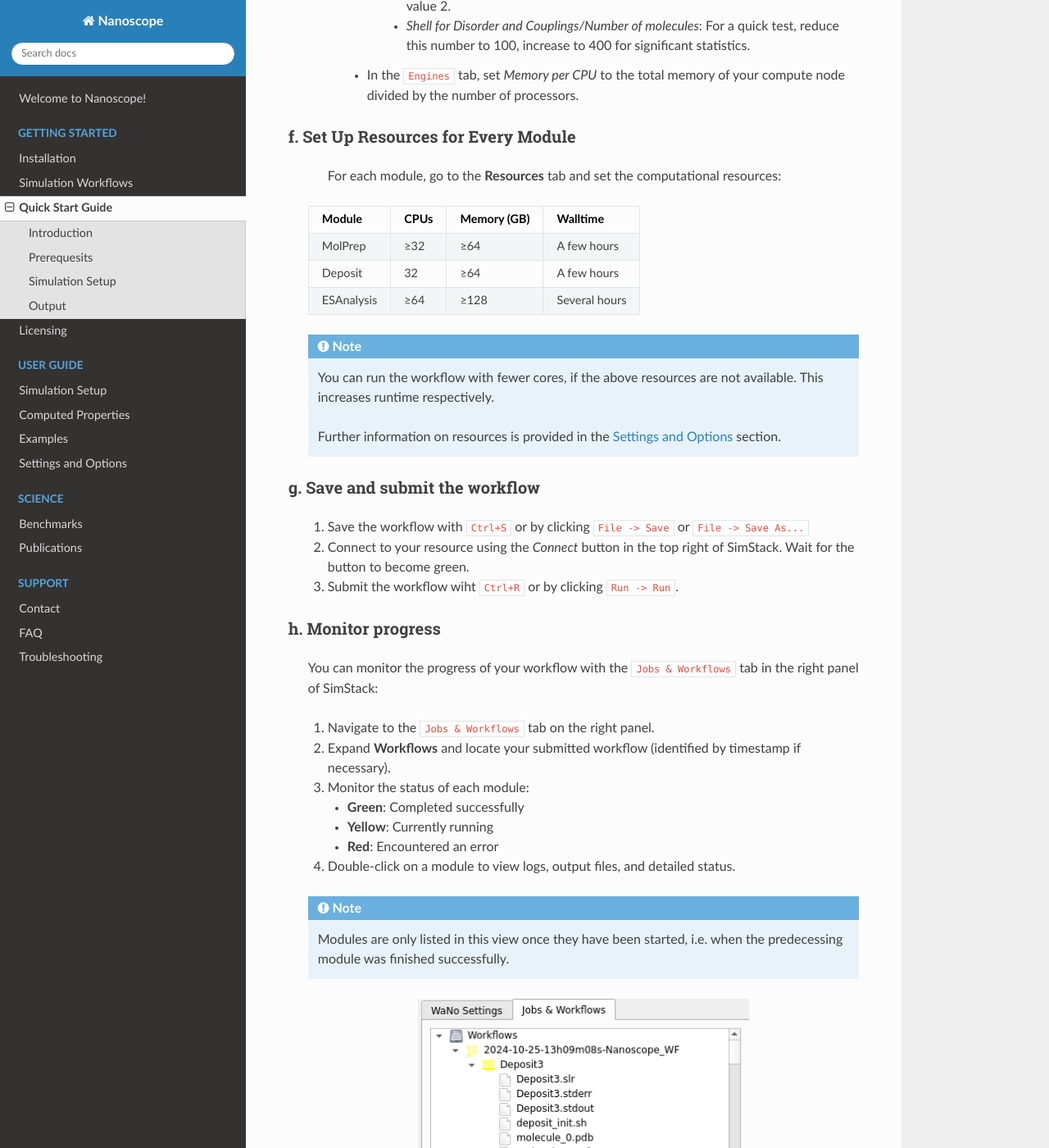
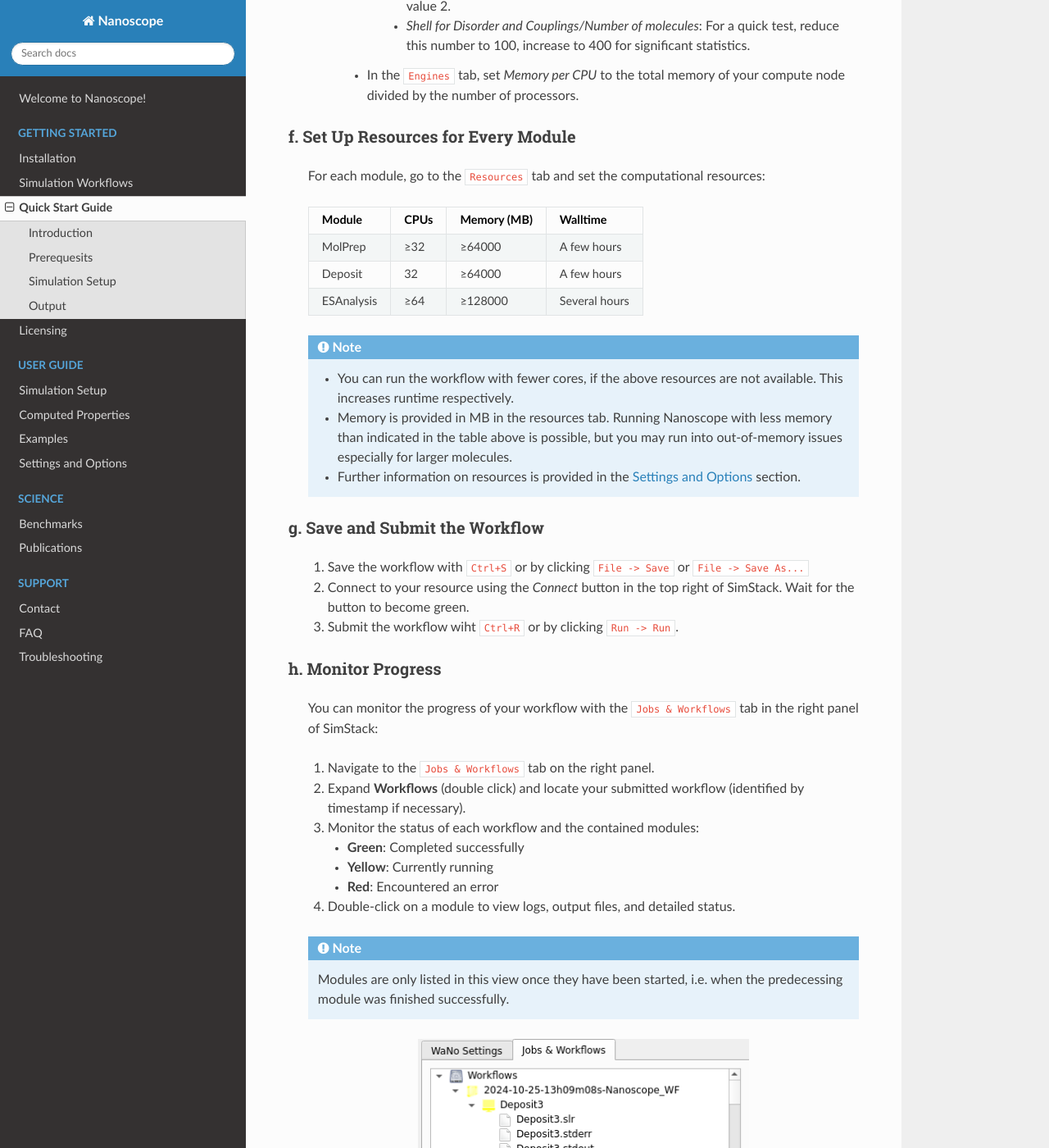
Before and after one commit to NanomatchGmbH/nanoscope-docs, a Sphinx documentation site: the page built from docs/source/getting_started/quick_start.rst, in a window 1280 px wide and 1400 px high, scrolled down 5080 px. Shown: the whole window at 82% size. Built offline with Sphinx 7.4.7 and the Read the Docs theme 3.1.0, drawn with Linux system fonts in a browser that asks for light colours; some of the changed text lies outside the part shown.

Commit message:
small fixes of stuff missing after PR and cosmetic changes

```diff
--- a/docs/source/getting_started/quick_start.rst
+++ b/docs/source/getting_started/quick_start.rst
@@ -30,7 +30,7 @@
 
            Design a molecule with MolView
 
-b. Download and Convert the Molecule file.
+b. Download and Convert the Molecule File.
 ^^^^^^^^^^^^^^^^^^^^^^^^^^^^^^^^^^^^^^^^^^
     1. In MolView, download the 3D molecule file with ``Tools -> MOL file``.
     2. Convert the molecule to a mol2 file suitable for the MolPrep module using:
@@ -68,7 +68,7 @@
            :align: center
 
 
-e. Set up Individual Modules
+e. Set Up Individual Modules
 ^^^^^^^^^^^^^^^^^^^^^^^^^^^^
 
     In the central panel, double-click on the module to set it up.
@@ -145,27 +145,29 @@
 f. Set Up Resources for Every Module
 ^^^^^^^^^^^^^^^^^^^^^^^^^^^^^^^^^^^^
 
-       For each module, go to the **Resources** tab and set the computational resources:
+   For each module, go to the ``Resources`` tab and set the computational resources:
 
    +------------+--------------+-------------+-----------+
-   | Module     | CPUs         | Memory (GB) | Walltime  |
+   | Module     | CPUs         | Memory (MB) | Walltime  |
    +============+==============+=============+===========+
-   | MolPrep    | ≥32          | ≥64         | A few     |
+   | MolPrep    | ≥32          | ≥64000      | A few     |
    |            |              |             | hours     |
    +------------+--------------+-------------+-----------+
-   | Deposit    | 32           | ≥64         | A few     |
+   | Deposit    | 32           | ≥64000      | A few     |
    |            |              |             | hours     |
    +------------+--------------+-------------+-----------+
-   | ESAnalysis | ≥64          | ≥128        | Several   |
+   | ESAnalysis | ≥64          | ≥128000     | Several   |
    |            |              |             | hours     |
    +------------+--------------+-------------+-----------+
 
-   .. note :: You can run the workflow with fewer cores, if the above resources are not available. This increases runtime respectively.
+   .. note :: * You can run the workflow with fewer cores, if the above resources are not available. This increases runtime respectively.
 
-        Further information on resources is provided in the :ref:`user_guide_settings` section.
+        * Memory is provided in MB in the resources tab. Running Nanoscope with less memory than indicated in the table above is possible, but you may run into out-of-memory issues especially for larger molecules.
+
+        * Further information on resources is provided in the :ref:`user_guide_settings` section.
 
 
-g. Save and submit the workflow
+g. Save and Submit the Workflow
 ^^^^^^^^^^^^^^^^^^^^^^^^^^^^^^^
 
     1. Save the workflow with ``Ctrl+S`` or by clicking ``File -> Save`` or ``File -> Save As...``
@@ -173,16 +175,16 @@
     3. Submit the workflow wiht ``Ctrl+R`` or by clicking ``Run -> Run``.
 
 
-h. Monitor progress
+h. Monitor Progress
 ^^^^^^^^^^^^^^^^^^^
 
     You can monitor the progress of your workflow with the ``Jobs & Workflows`` tab in the right panel of SimStack:
 
     1. Navigate to the ``Jobs & Workflows`` tab on the right panel.
 
-    2. Expand **Workflows** and locate your submitted workflow (identified by timestamp if necessary).
+    2. Expand **Workflows** (double click) and locate your submitted workflow (identified by timestamp if necessary).
 
-    3. Monitor the status of each module:
+    3. Monitor the status of each workflow and the contained modules:
 
        - **Green**: Completed successfully
        - **Yellow**: Currently running
@@ -245,7 +247,7 @@
    :width: 100%
    :align: center
 
-   Density of States of a pristine morphology
+   Density of States of a pristine morphology. The values in the figure are onsets of the distributions that compare to experimental values.
 
 Further outputs are:
 
```
Also changed, not shown: other parts of docs/source/getting_started/quick_start.rst (+2 -2 lines).
